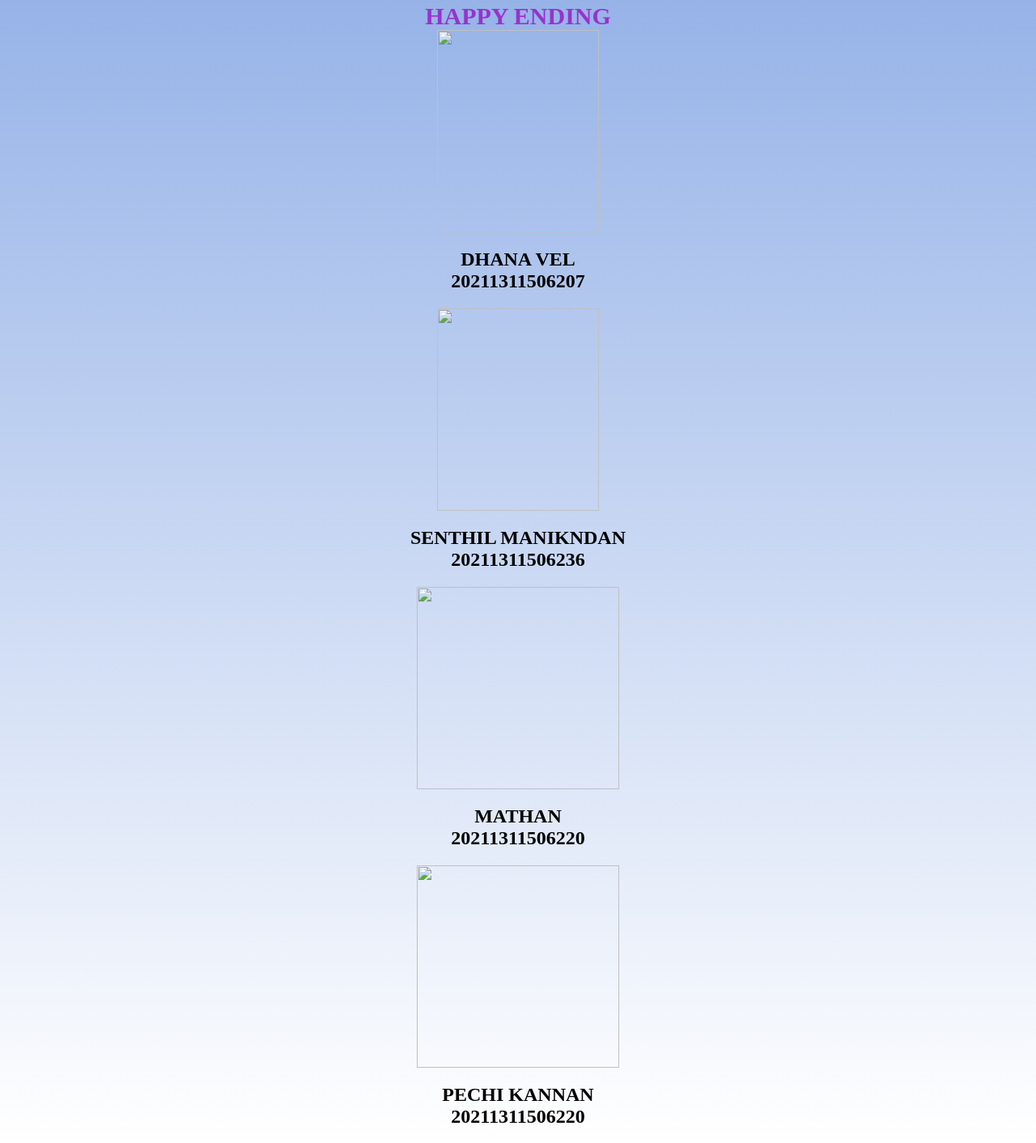
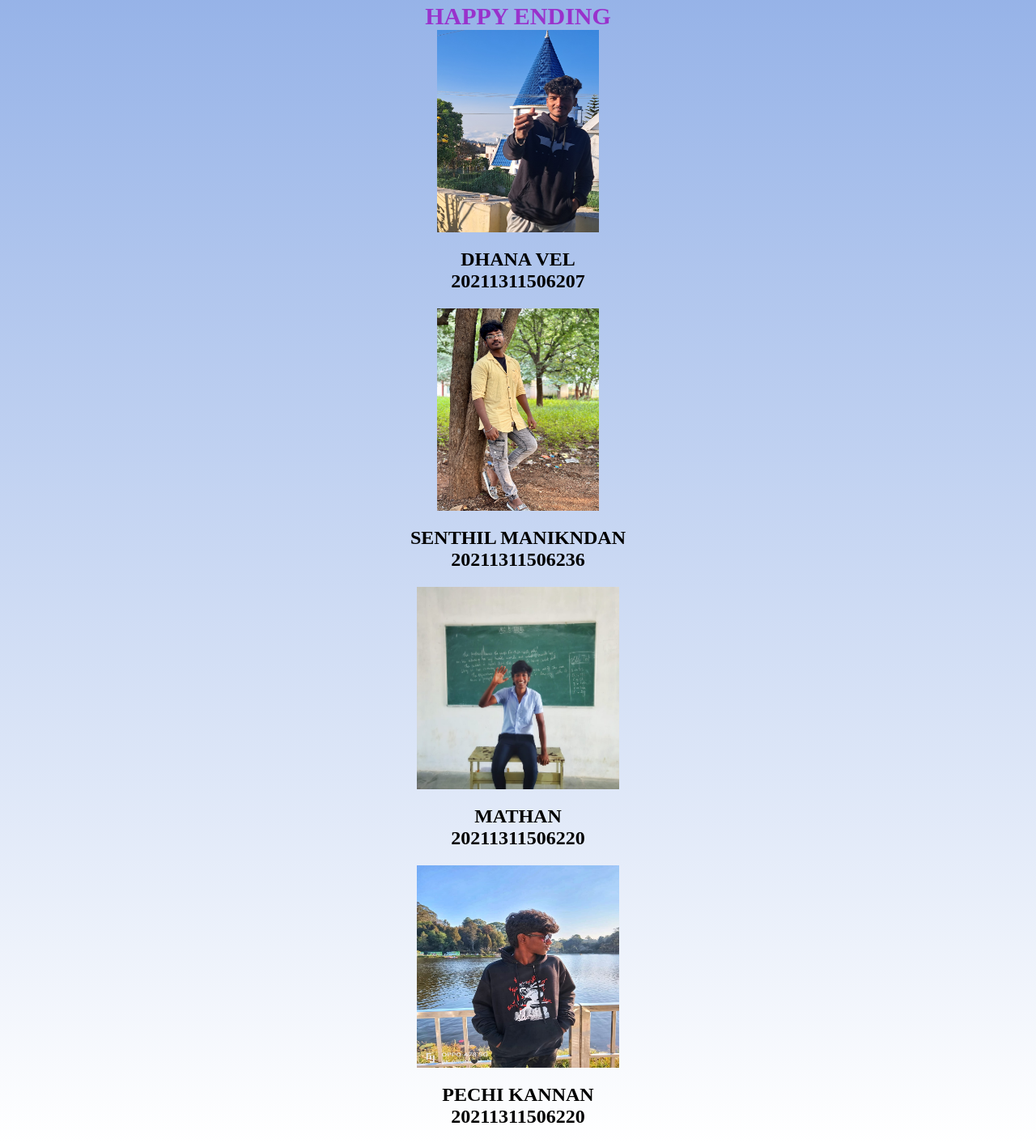
Before and after one commit to Mathan2426/happyending, a plain HTML site: page index.html in a window 1280 px wide. Shown: the part 168-1580 px from the top of the page at 81% size. Drawn offline with Linux system fonts and the light colour scheme.

Commit message:
Update index.html

```diff
--- a/index.html
+++ b/index.html
@@ -40,13 +40,13 @@
 		</span>
 		<h2 id="sub">DEPARTMENT OF COMPUTER SCIENCE</h2>
 		<h2 id="into">HAPPY ENDING</H2>
-		<a href="dhanamem.html"><img src="dhana.jpg" width=200px height=250px></a>
+		<a href="dhanamem.html"><img src="dhana.jpeg" width=200px height=250px></a>
 		<h2 style="text-align:center">DHANA VEL<BR>20211311506207<h2>
-		<a href="senmem.html"><img src="sen.jpg" width=200px height=250px></a>
+		<a href="senmem.html"><img src="sen.jpeg" width=200px height=250px></a>
 		<h2 style="text-align:center">SENTHIL MANIKNDAN<BR>20211311506236<h2>
-		<a href="mamem.html"><img src="me.jpg" width=250px height=250px></a>
+		<a href="mamem.html"><img src="me.jpeg" width=250px height=250px></a>
 		<h2 style="text-align:center">MATHAN<BR>20211311506220<h2>
-		<a href="kanmem.html"><img src="kan.jpg" width=250px height=250px></a>
+		<a href="kanmem.html"><img src="kan.jpeg" width=250px height=250px></a>
 		<h2 style="text-align:center">PECHI KANNAN<BR>20211311506220<h2>
 
 	</body>
```
